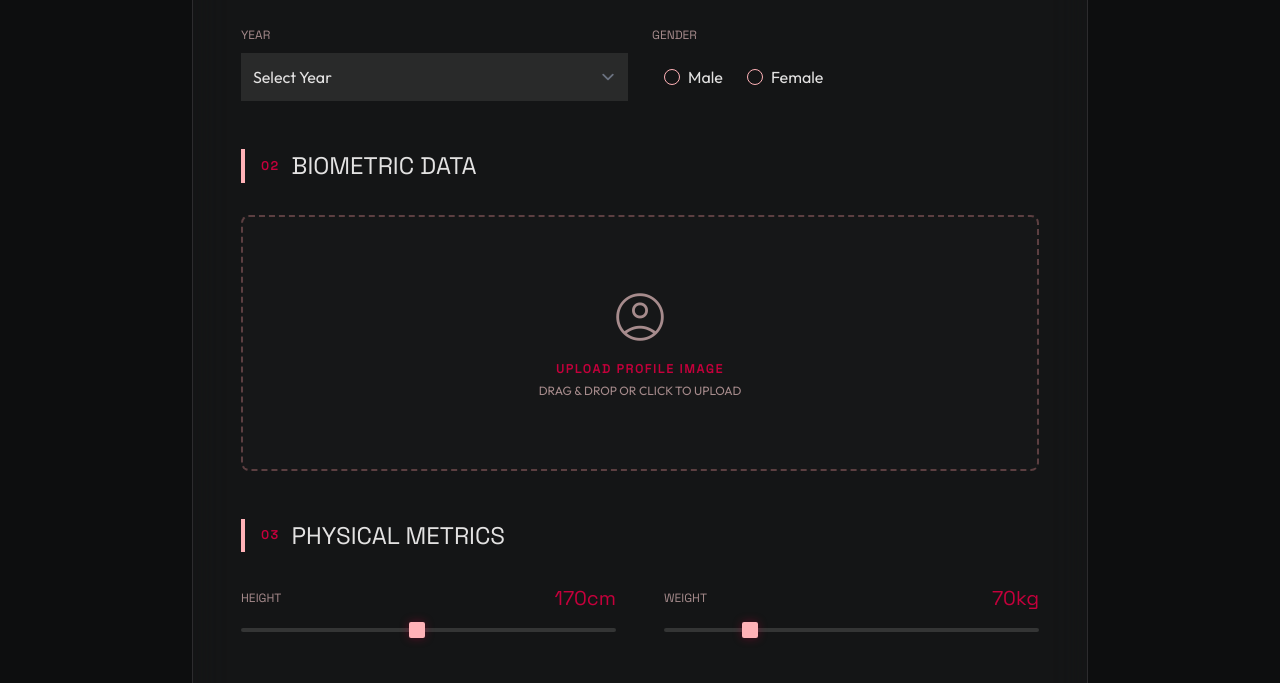
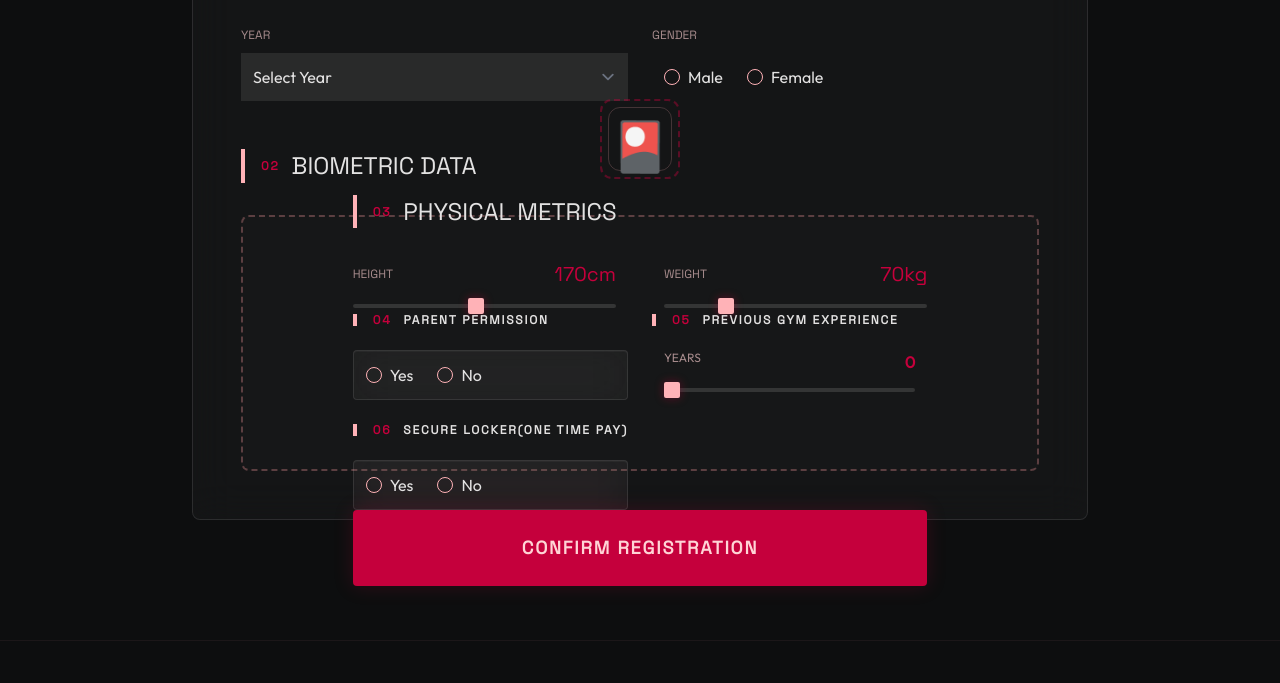
Before and after one commit to snehansuj7-blip/silicon-gym, a plain HTML site: page index.html in a window 1280 px wide. Shown: the part 2275-2958 px from the top of the page. Drawn offline with nearby package versions, Linux system fonts and the light colour scheme; animation ran at ten frames a second.

Commit message:
Refactor upload section and update success icon

```diff
--- a/index.html
+++ b/index.html
@@ -182,16 +182,14 @@
                     </button>
                 </div>
             </div>
-                                <div class="text-center" id="uploadPlaceholder">
-                                    <span class="material-symbols-outlined text-6xl text-on-surface-variant mb-4">account_circle</span>
-                                    <p class="font-display-lg text-label-caps uppercase text-primary">Upload Profile Image</p>
-                                    <p class="text-xs text-on-surface-variant mt-2">DRAG &amp; DROP OR CLICK TO UPLOAD</p>
-                                </div>
-                                <div class="hidden absolute bottom-0 left-0 h-1 bg-primary transition-all duration-300" id="uploadProgress" style="width: 0%"></div>
-                            </div>
-                            <input accept="image/*" class="hidden" id="imageInput" type="file"/>
-                        </div>
-                    </div>
+                                  <div class="text-center" id="uploadPlaceholder">
+                <div class="relative w-20 h-20 mx-auto mb-4 flex items-center justify-center group-hover:scale-105 transition-transform duration-300">
+                    <div class="absolute inset-0 border-2 border-dashed border-[#c5003c]/40 rounded-full animate-[spin_20s_linear_infinite]"></div>
+                    <div class="absolute inset-2 border border-[#ffb2b7]/20 rounded-full group-hover:border-[#c5003c]/60 transition-colors duration-300"></div>
+                    <span class="material-symbols-outlined text-5xl text-[#e4bdbe] group-hover:text-[#ffb2b7] transition-colors duration-300 relative z-10 bio-scan-icon">
+                        🎴
+                    </span>
+                </div>
 
                     <!-- Section 3: Physical Metrics -->
                     <div class="space-y-8">
@@ -279,7 +277,7 @@
             <div class="absolute -top-10 -right-10 w-32 h-32 bg-primary/20 blur-3xl"></div>
             <div class="relative z-10">
                 <div class="w-20 h-20 bg-primary-container text-white rounded-full flex items-center justify-center mx-auto mb-8 shadow-[0_0_30px_rgba(197,0,60,0.5)]">
-                    <span class="material-symbols-outlined text-5xl">check_circle</span>
+                    <span class="material-symbols-outlined text-5xl"><a href="https://www.flaticon.com/free-icons/yes" title="yes icons">Yes icons created by meaicon - Flaticon</a></span>
                 </div>
                 <h2 class="font-display-lg text-headline-xl uppercase text-white mb-4">Welcome to Gym</h2>
                 <p class="font-body-md text-on-surface-variant mb-10">Your biometric profile has been verified and registered into the Silicon Gym ecosystem.</p>
```
